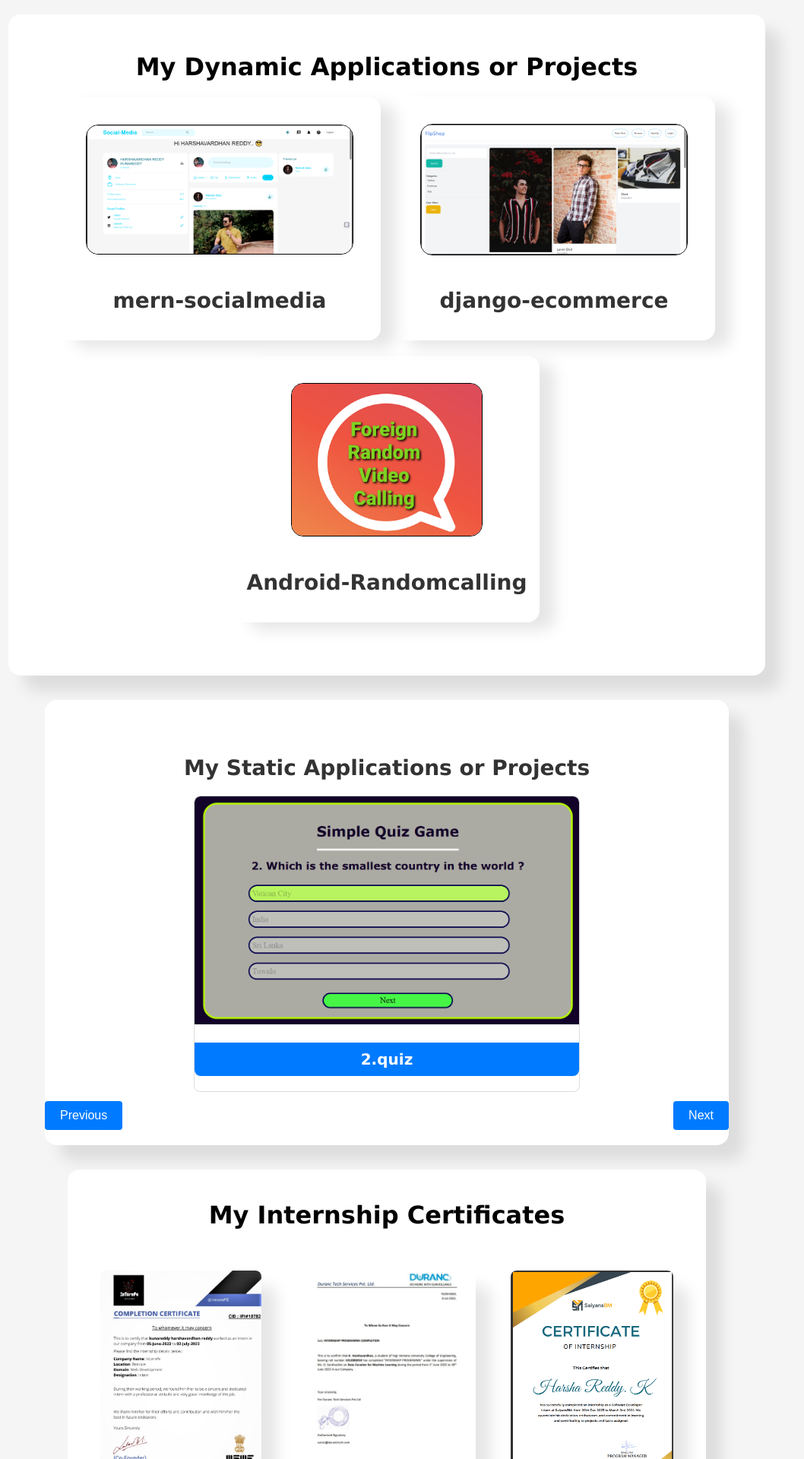
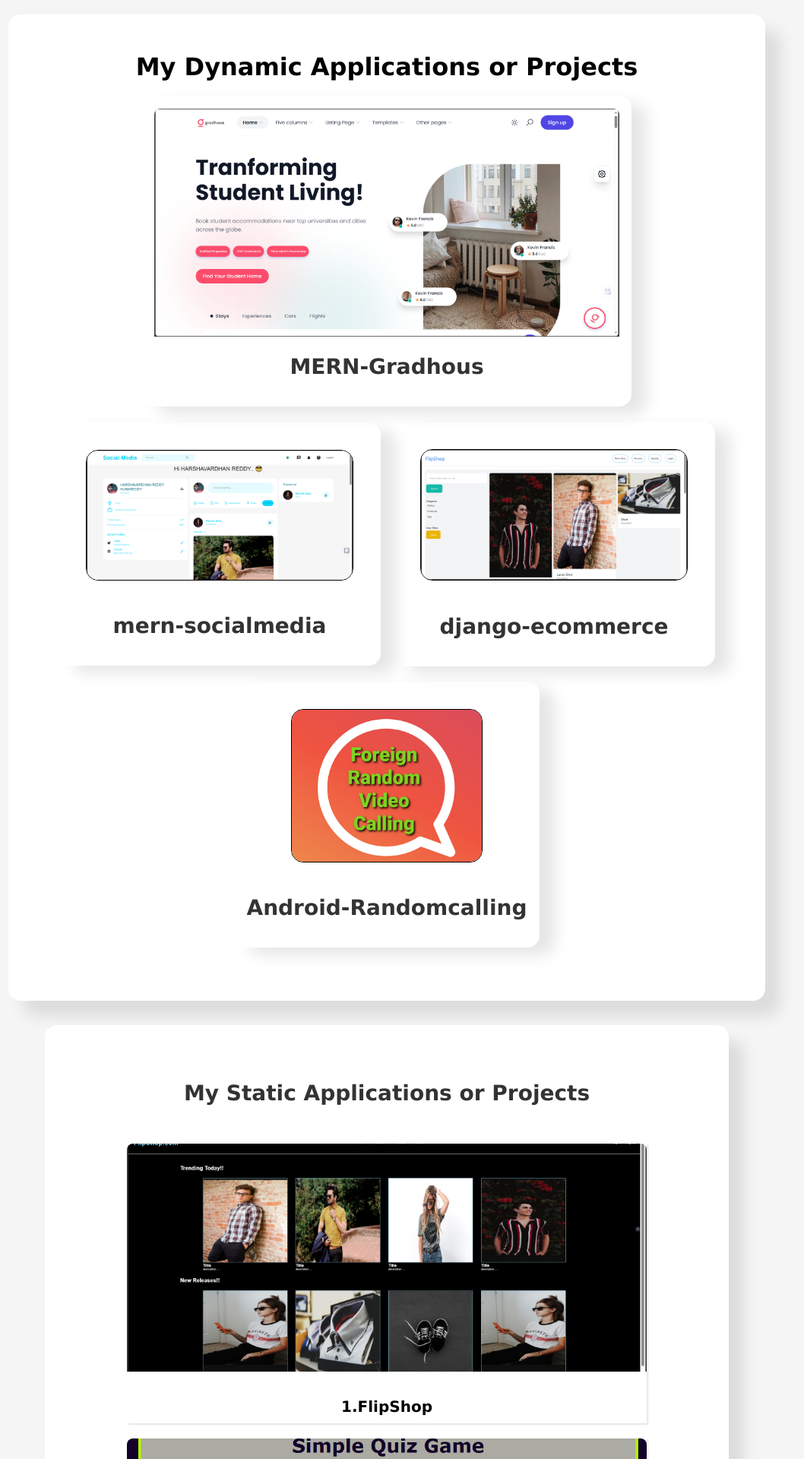
Before and after one commit to Harshakunareddy/Task, a React (Create React App) app: page / in a window 1280 px wide. Shown: the part 440-2360 px from the top of the page at 76% size, without its empty margins (131-1189 px from the left). Built offline with nearby package versions, Linux system fonts and the light colour scheme; the HTML template or start-up script is replaced by a standard one.

Commit message:
project added

```diff
--- a/src/components/Footer.jsx
+++ b/src/components/Footer.jsx
@@ -21,9 +21,9 @@ const Footer = () => {
         </div>
 
       </nav>
-      <footer className="footer">
+      {/* <footer className="footer">
         <p>&copy; 2023 Harsha's Portfolio</p>
-      </footer>
+      </footer> */}
     </div>
   );
 };
--- a/src/components/ProjectSlider.jsx
+++ b/src/components/ProjectSlider.jsx
@@ -1,5 +1,6 @@
 // import React, { useState } from 'react';
 import './ProjectSlider.css';
+import zero from "../photos/gradhous.png";
 import one from "../photos/socialmedia.png";
 import two from "../photos/store.png";
 import three from "../photos/uiop.png";
@@ -37,11 +38,27 @@ const ProjectSlider = () => {
 
   return (
     <>
+
       <div className="project-slider" id="projects">
         {/* <button className="slider-button prev" onClick={prevSlide}>
           Previous
         </button> */}
         <div align="center" className="dynamic" ><b>My Dynamic Applications or Projects</b></div>
+
+
+
+        <div className="project">
+          {/* <h2>{projects[currentIndex].title}</h2> */}
+          {/* <p>{projects[currentIndex].description}</p> */}
+          <div className="proj">
+            <a href="https://gradhous-dv.netlify.app/" target="_blank" rel="noopener noreferrer">
+
+              <img className="img0" src={zero} alt="project 0" />
+              <h2 align="center">MERN-Gradhous</h2>
+            </a>
+          </div>
+        </div>
+
 
         <div className="project">
           {/* <h2>{projects[currentIndex].title}</h2> */}
--- a/src/components/Slider.css
+++ b/src/components/Slider.css
@@ -22,9 +22,18 @@
 .website {
   position: relative;
   margin-bottom: 20px;
-  border: 1px solid #ddd;
   border-radius: 8px;
-  overflow: hidden;
+  padding: 10px;
+  width: 90%;
+
+}
+
+.items{
+  margin: 20px auto;
+  width: 95%;
+  box-shadow: 2px 2px 2px rgba(0,0,0,0.1);
+
+
 }
 
 a {
@@ -43,9 +52,8 @@ img {
 h3 {
   font-size: 20px;
   padding: 10px;
-  background-color: #007bff;
-  color: #fff;
-  border-radius: 0 0 8px 8px;
+  /* background-color: #007bff; */
+
 }
 
 .navigation {
--- a/src/components/Slider.jsx
+++ b/src/components/Slider.jsx
@@ -1,5 +1,5 @@
 // ImageSlider.js
-import React, { useState,useEffect } from 'react';
+import React from 'react';
 import './Slider.css';
 import flipshop from '../photos/flipshop.png';
 import authoquiz from '../photos/authorizQuiz.png';
@@ -80,31 +80,31 @@ const websitesData = [
 ];
 
 const Slider = () => {
-    const [currentWebsiteIndex, setCurrentWebsiteIndex] = useState(0);
+    // const [currentWebsiteIndex, setCurrentWebsiteIndex] = useState(0);
 
-    const handleNext = () => {
-      setCurrentWebsiteIndex((prevIndex) => (prevIndex + 1) % websitesData.length);
-    };
+    // const handleNext = () => {
+    //   setCurrentWebsiteIndex((prevIndex) => (prevIndex + 1) % websitesData.length);
+    // };
 
-    const handlePrevious = () => {
-      setCurrentWebsiteIndex((prevIndex) => (prevIndex - 1 + websitesData.length) % websitesData.length);
-    };
+    // const handlePrevious = () => {
+    //   setCurrentWebsiteIndex((prevIndex) => (prevIndex - 1 + websitesData.length) % websitesData.length);
+    // };
 
 
      // Use useEffect for automatic slideshow
-    useEffect(() => {
-      const intervalId = setInterval(() => {
-        handleNext();
-      }, 5000); // Change 5000 to the desired interval in milliseconds (e.g., 5000 for 5 seconds)
+    // useEffect(() => {
+    //   const intervalId = setInterval(() => {
+    //     handleNext();
+    //   }, 5000); // Change 5000 to the desired interval in milliseconds (e.g., 5000 for 5 seconds)
 
-      // Cleanup function to clear the interval on component unmount
-      return () => clearInterval(intervalId);
-    }, []); // Empty dependency array ensures the effect runs once after initial render
+    //   // Cleanup function to clear the interval on component unmount
+    //   return () => clearInterval(intervalId);
+    // }, []); // Empty dependency array ensures the effect runs once after initial render
 
 
 
 
-    const currentWebsite = websitesData[currentWebsiteIndex];
+    // const currentWebsite = websitesData[currentWebsiteIndex];
 
     return (
 
@@ -113,15 +113,23 @@ const Slider = () => {
         <h2 align="center" >My Static Applications or Projects</h2>
 
         <div className="website">
-          <a href={currentWebsite.url} target="_blank" rel="noopener noreferrer">
-            <img src={currentWebsite.image} alt={currentWebsite.title} />
-            <h3>{currentWebsite.title}</h3>
-          </a>
+            {websitesData.map((site)=>(
+            <div className='items' align="center">
+
+                <a href={site.url} target="_blank" rel="noopener noreferrer">
+                <img src={site.image} alt={site.title} />
+                <h3>{site.title}</h3>
+              </a>
+            </div>
+
+            ))}
+
+
         </div>
-        <div className="navigation">
+        {/* <div className="navigation">
           <button onClick={handlePrevious}>Previous</button>
           <button onClick={handleNext}>Next</button>
-        </div>
+        </div> */}
       </div>
     );
   };
```
Also changed, not shown: src/photos/gradhous.png (added).
